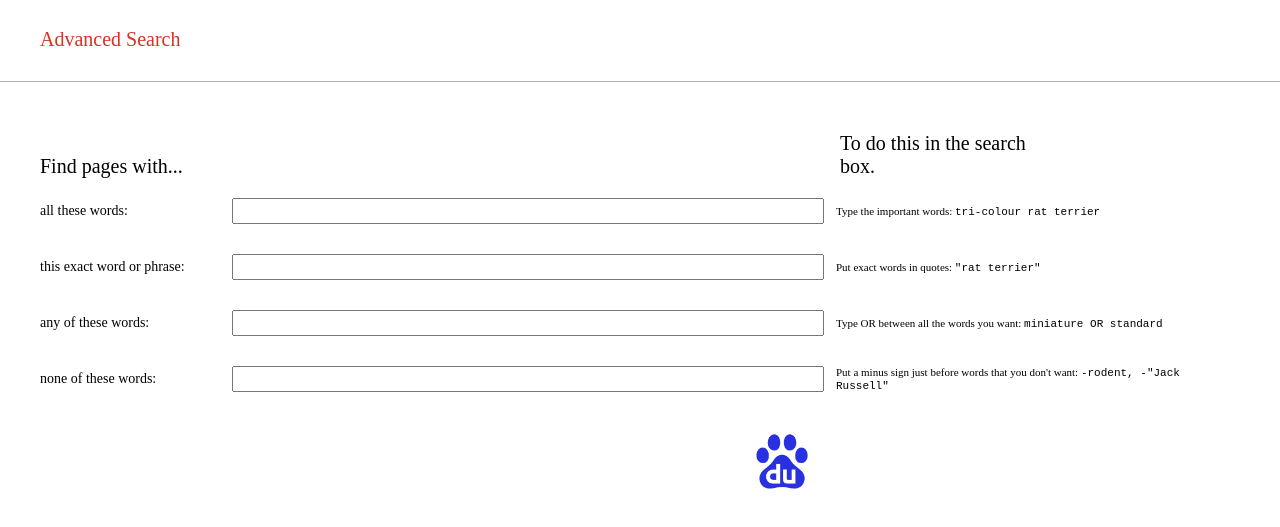
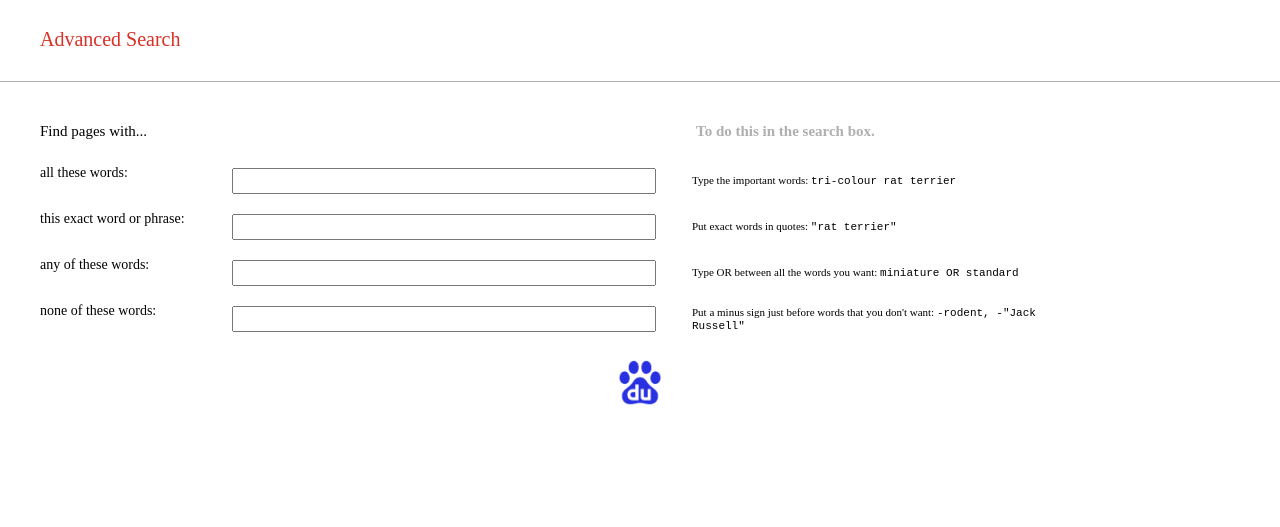
Before and after one commit to Web-dut-2022/project-0-Up-wind, a plain HTML site: page advanced.html in a window 1280 px wide. Shown: the part 57-584 px from the top of the page. Drawn offline with Linux system fonts and the light colour scheme.

Commit message:
project-0

```diff
--- a/advanced.html
+++ b/advanced.html
@@ -25,40 +25,39 @@
             <form action="https://www.baidu.com/s" name="f1" target="_blank">
                 <label>Find pages with...</label>
                 <div class="whitespace"></div>
-                <label>To do this in the search box.</label>
+                <label class="todo">To do this in the search box.</label>
                 <div class="form-group">
                     <label>all these words:</label>
-                                <input type="text" id="keyword" size="35" name="q1">
+                    <input type="text" name="q1">
                     <div class="clarification">
-                        Type the important words: <span class="monospace">tri-colour rat terrier</span>
+                        Type the important words: <span class="diffont">tri-colour rat terrier</span>
                     </div>
                 </div>
                 <div class="form-group">
                     <label>this exact word or phrase:</label>
-                                <input type="text" size="35" name="q2">
+                    <input type="text" name="q2">
                     <div class="clarification">
-                        Put exact words in quotes: <span class="monospace">"rat terrier"</span>
+                        Put exact words in quotes: <span class="diffont">"rat terrier"</span>
                     </div>
                 </div>
                 <div class="form-group">
                     <label>any of these words: </label>
-                                <input type="text" size="35" name="q3">
+                    <input type="text" name="q3">
                     <div class="clarification">
-                        Type OR between all the words you want: <span class="monospace">miniature OR standard</span>
+                        Type OR between all the words you want: <span class="diffont">miniature OR standard</span>
                     </div>
                 </div>
                 <div class="form-group">
                     <label>none of these words:</label>
-                                <input type="text" size="35" name="q4">
+                    <input type="text" name="q4">
                     <div class="clarification">
-                        Put a minus sign just before words that you don't want: <span class="monospace">-rodent, -"Jack Russell"</span>
+                        Put a minus sign just before words that you don't want: <span class="diffont">-rodent, -"Jack Russell"</span>
                     </div>
                 </div>
                 <div class="form-group">
                     <label></label>
                     <div class="right-align">
-                        <input type="image" class="blue-button" name="BaiduSearch" src="img/baidu.png">
-                        <!-- <input type="submit" value="Google Advanced Search"> -->
+                        <input type="image" class="search-button" src="img/baidu.png">
                     </div>
                 </div>
             </form>
--- a/styles.css
+++ b/styles.css
@@ -17,20 +17,6 @@ input[type=text] {
     color: #3a3939;
     width: 93%;
 }
-
-input.blue-button {
-    /* background-color: dodgerblue; */
-    /* color: white; */
-    /* font-size: smaller; */
-    /* max-width: 200px; */
-    /* border-radius: 0px; */
-    /* border: 1px solid #156bbd; */
-    width: 10%;
-    float: right;
-    padding: 10px 20px;
-    margin: 0;
-}
-
 
 .header{
     background-color: rgba(211, 211, 211, 0.2);
@@ -70,7 +56,6 @@ input.blue-button {
     margin: 50px 30px;
 }
 
-
 .separator-line {
     border-bottom: solid 1px #afafaf;
 }
@@ -99,27 +84,43 @@ input.blue-button {
     border-radius: 25px;
 }
 
+.footer {
+    position: absolute;
+    left: 24px;
+    bottom: 24px;
+    overflow: hidden;
+    color: #fff;
+    text-shadow: 1px 1px 1px rgb(77, 72, 72);
+    font-size: 13px;
+}
+
 
 .advanced-search-container {
-    margin: 50px 40px;
+    margin: 40px 40px;
 }
 
 .advanced-search-container label {
     display: inline-block;
     width: 16%;
-    font-size: 20px;
+    font-size: 15px;
+    padding-bottom: 15px;
+}
+
+.advanced-search-container .todo {
+    color: #afafaf;
+    font-weight: bold;
 }
 
 .advanced-search-container .whitespace {
     display: inline-block;
-    width: 50%;
+    width: 38%;
 }
 
 .advanced-search-container .form-group {
     display: flex;
     align-items: center;
-    margin-top: 10px;
-    padding: 10px 0;
+    margin-top: 5px;
+    padding: 5px 0;
 }
 
 .advanced-search-container .form-group label {
@@ -128,20 +129,27 @@ input.blue-button {
 }
 
 .advanced-search-container .form-group input[type=text] {
-    width: 49%;
+    width: 35%;
     padding: 2px 0;
 }
 
 .advanced-search-container .form-group .clarification {
     font-size: 11px;
     width: 30%;
-    margin-left: 1%;
+    margin-left: 3%;
 }
 
-.advanced-search-container .form-group .clarification .monospace {
+.advanced-search-container .form-group .clarification .diffont {
     font-family: monospace;
 }
 
 .advanced-search-container .form-group .right-align {
     width: 50%;
 }
+
+input.search-button {
+    width: 8%;
+    float: right;
+    padding: 10px 28%;
+    margin: 0;
+}
```
Also changed, not shown: image.html (+3 -0 lines).
